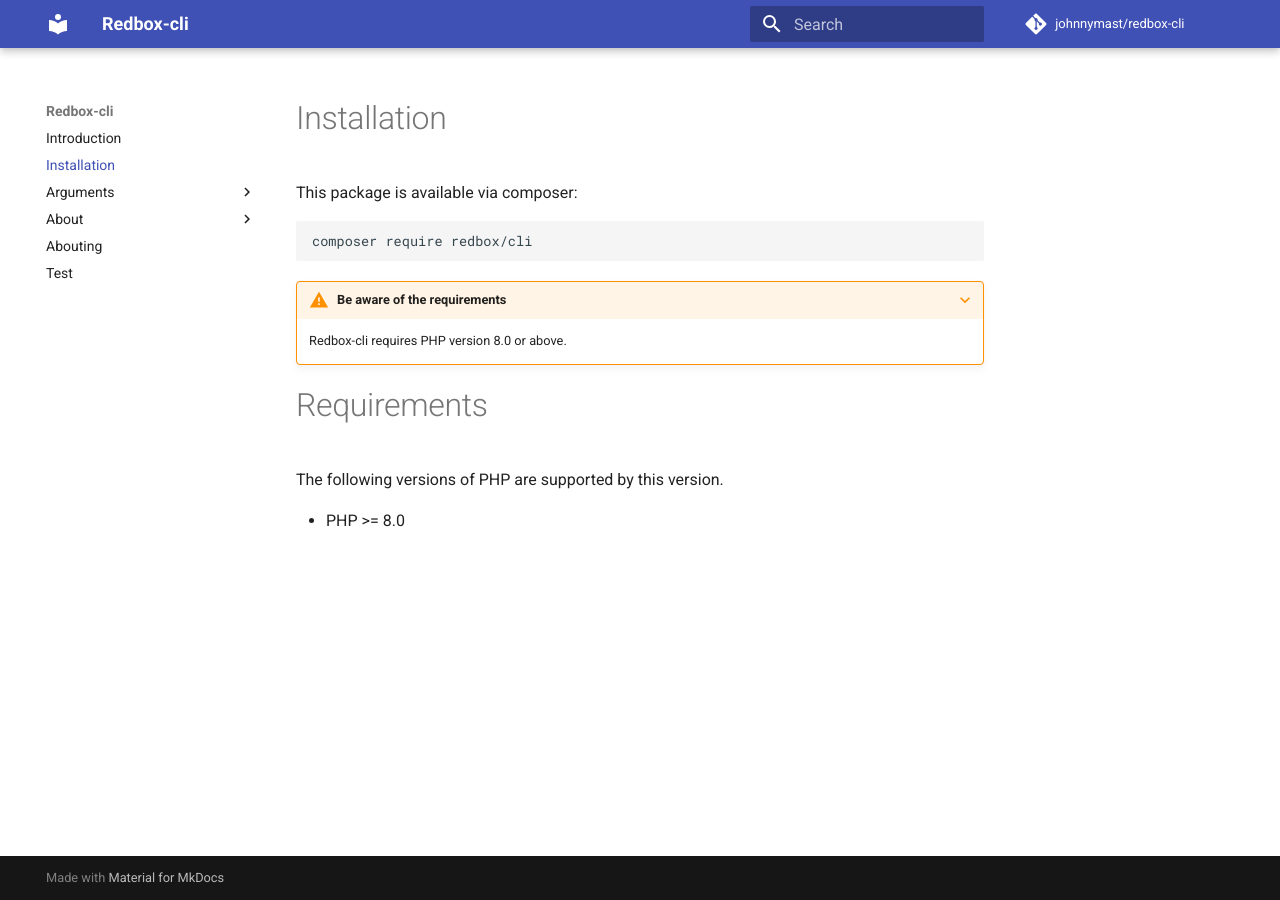
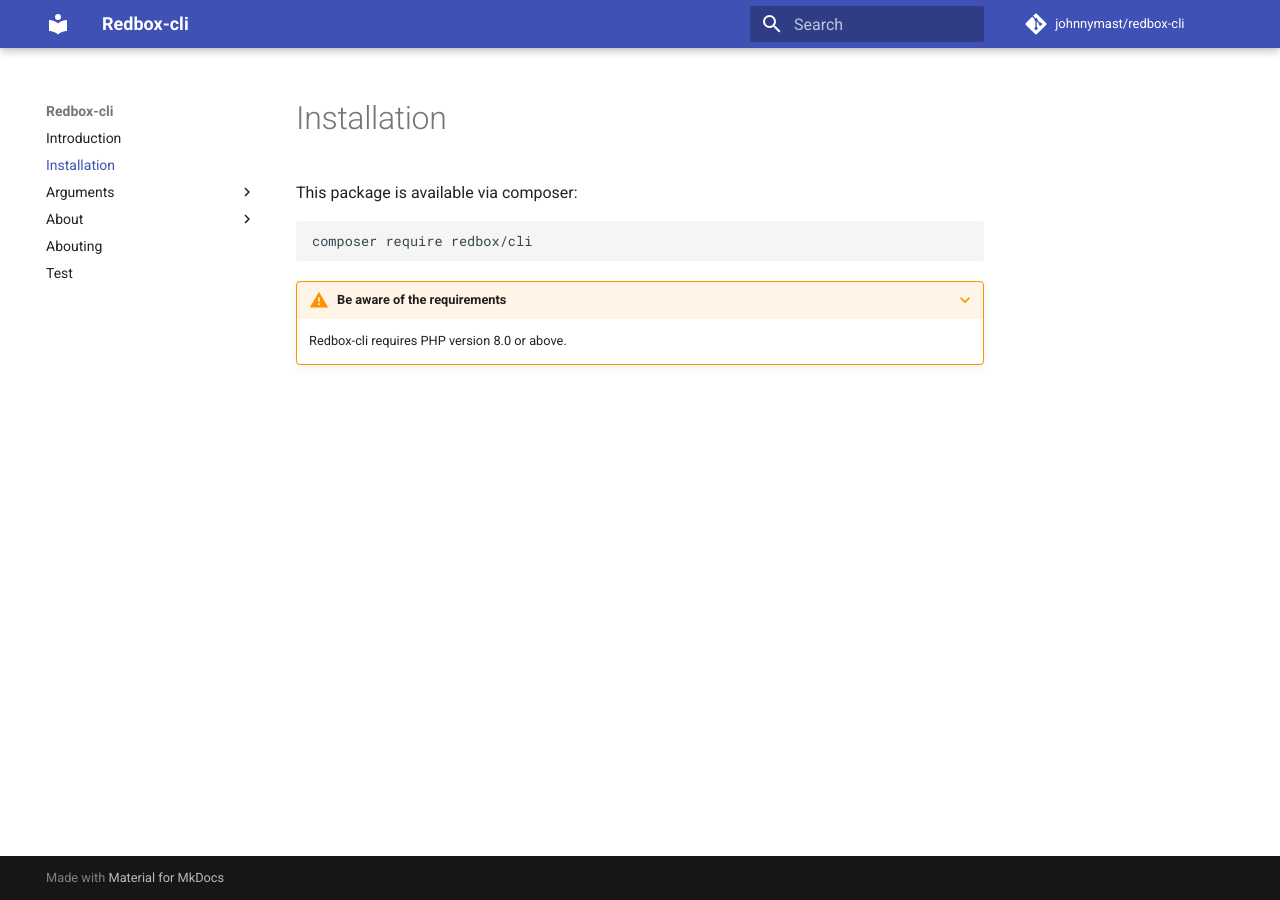
Before and after one commit to johnnymast/redbox-cli, an MkDocs documentation site: the page built from docs/installation.md, in a window 1280 px wide. Built offline with MkDocs 1.6.1 and Material for MkDocs 9.7.7, drawn with Linux system fonts in a browser that asks for light colours; comment, search, counter and statistics services are not loaded.

```diff
--- a/docs/installation.md
+++ b/docs/installation.md
@@ -10,9 +10,3 @@ composer require redbox/cli
 ???+ warning "Be aware of the requirements"
 
     Redbox-cli requires PHP version 8.0 or above.
-
-# Requirements
-
-The following versions of PHP are supported by this version.
-
-+ PHP >= 8.0
```
